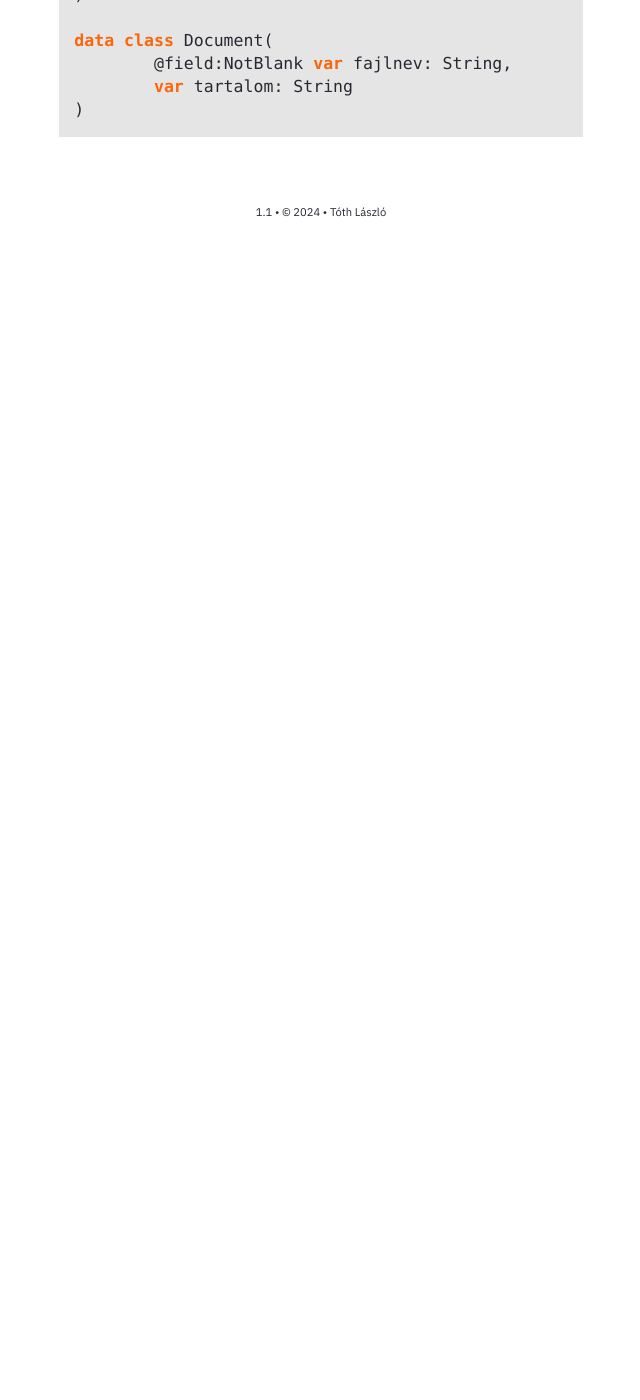
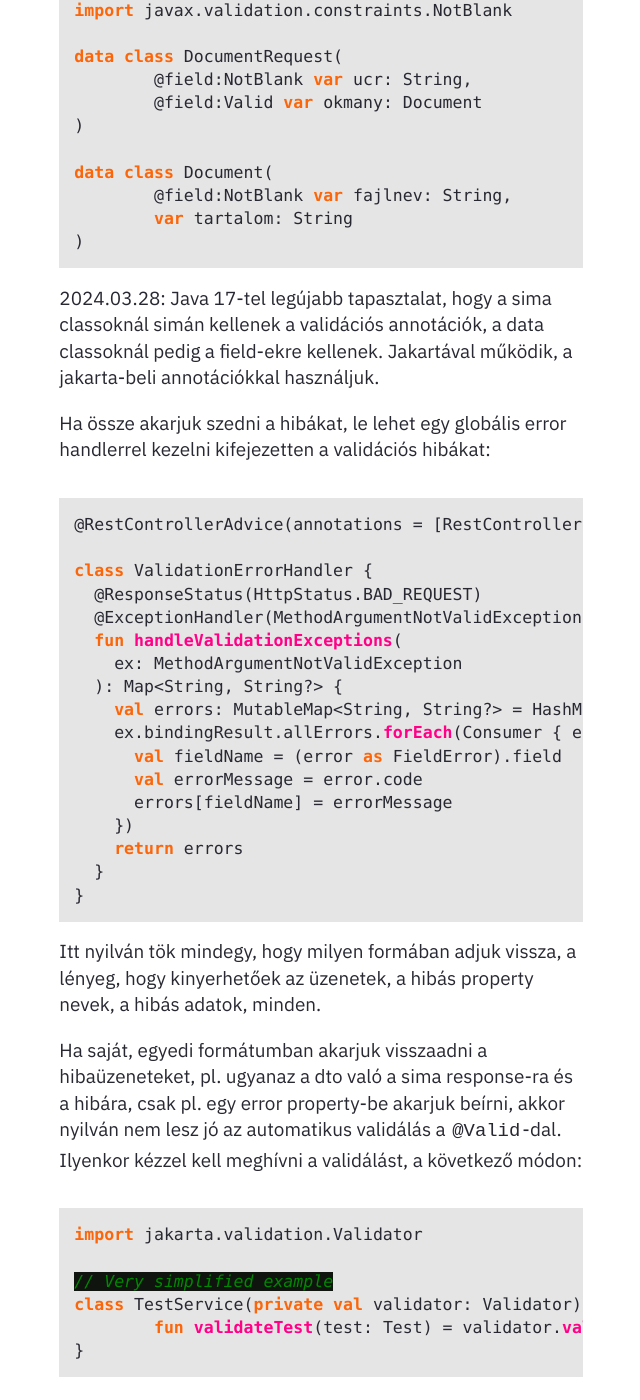
Before and after one commit to tothlp/garden, a Jekyll site: the page built from _notes/Public/dto-validation.md, in a window 1280 px wide and 1400 px high, scrolled down 1890 px. Shown: the whole window, without its empty margins (319-959 px from the left). Built offline with Jekyll 4.4.1, drawn with Linux system fonts in a browser that asks for light colours; before the commit the page ends 2151 px from its top, so only the background shows below that; some of the changed text lies outside the part shown.

Commit message:
add openapi, update bean validation

````diff
--- a/_notes/Public/dto-validation.md
+++ b/_notes/Public/dto-validation.md
@@ -10,6 +10,12 @@ Ami kell hozzá:
 
 ```kotlin
 implementation("org.springframework.boot:spring-boot-starter-validation")
+```
+
+Nem muszáj, de esetleg kellhet:
+
+```kotlin
+implementation("jakarta.validation:jakarta.validation-api:3.0.2")
 ```
 
 A DTO-ra kell controllerből a `@Valid`
@@ -76,3 +82,40 @@ data class Document(
 	var tartalom: String
 )
 ```
+
+2024.03.28: Java 17-tel legújabb tapasztalat, hogy a sima classoknál simán kellenek a validációs annotációk, a data classoknál pedig a field-ekre kellenek. Jakartával működik, a jakarta-beli annotációkkal használjuk.
+
+Ha össze akarjuk szedni a hibákat, le lehet egy globális error handlerrel kezelni kifejezetten a validációs hibákat:
+
+```kotlin
+@RestControllerAdvice(annotations = [RestController::class, Controller::class])
+
+class ValidationErrorHandler {
+  @ResponseStatus(HttpStatus.BAD_REQUEST)
+  @ExceptionHandler(MethodArgumentNotValidException::class)
+  fun handleValidationExceptions(
+    ex: MethodArgumentNotValidException
+  ): Map<String, String?> {
+    val errors: MutableMap<String, String?> = HashMap()
+    ex.bindingResult.allErrors.forEach(Consumer { error: ObjectError ->
+      val fieldName = (error as FieldError).field
+      val errorMessage = error.code
+      errors[fieldName] = errorMessage
+    })
+    return errors
+  }
+}
+```
+
+Itt nyilván tök mindegy, hogy milyen formában adjuk vissza, a lényeg, hogy kinyerhetőek az üzenetek, a hibás property nevek, a hibás adatok, minden.
+
+Ha saját, egyedi formátumban akarjuk visszaadni a hibaüzeneteket, pl. ugyanaz a dto való a sima response-ra és a hibára, csak pl. egy error property-be akarjuk beírni, akkor nyilván nem lesz jó az automatikus validálás a `@Valid`-dal. Ilyenkor kézzel kell meghívni a validálást, a következő módon:
+
+```kotlin
+import jakarta.validation.Validator
+
+// Very simplified example
+class TestService(private val validator: Validator) {
+	fun validateTest(test: Test) = validator.validate(test)
+}
+```
````
Also changed, not shown: _notes/Public/OpenApi Springdoc setup.md (added, +18 -0 lines).
